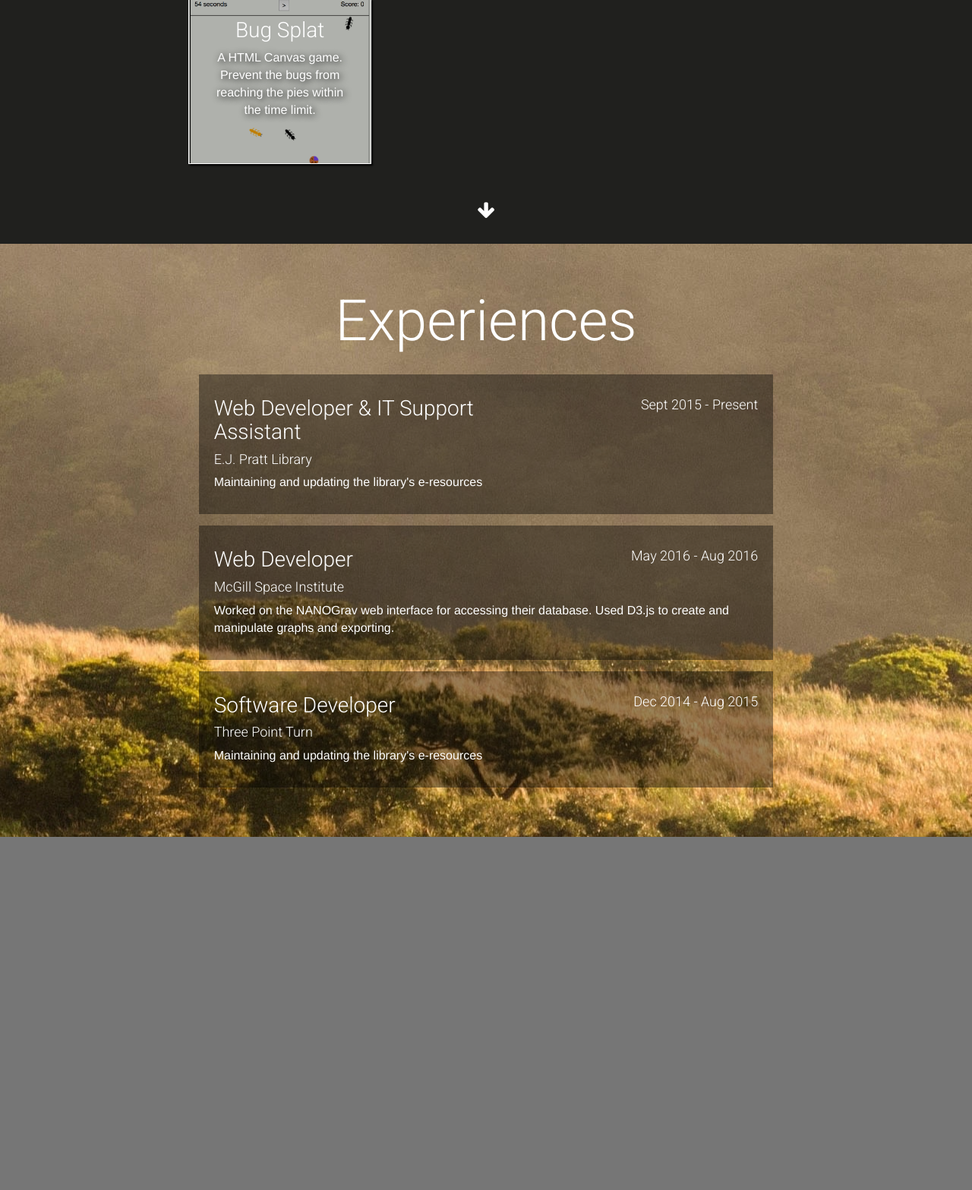
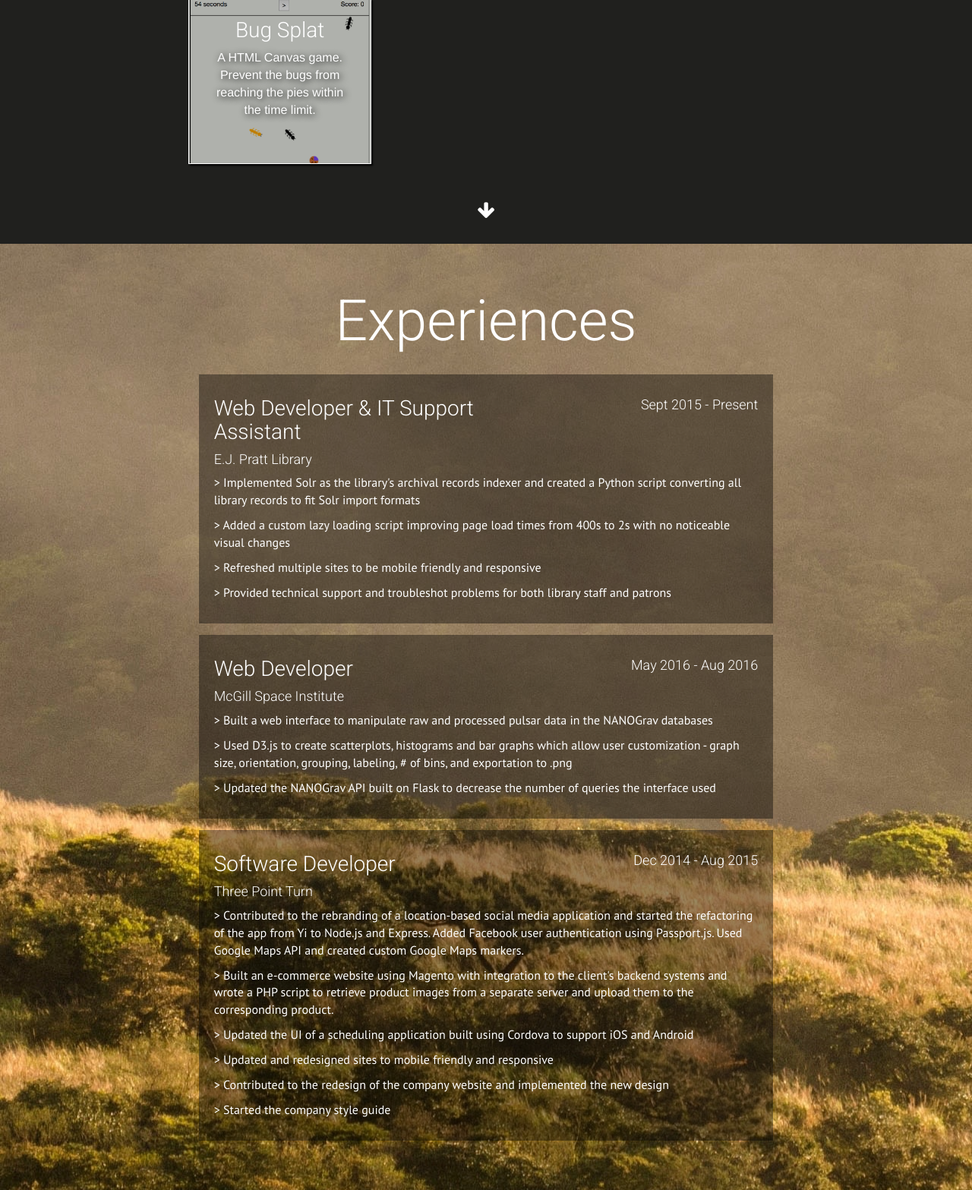
Before and after one commit to Jaacky/jackyvan.com, a Flask app: page / in a window 1280 px wide. Shown: the part 1231-2798 px from the top of the page at 76% size. Before the commit the page ends 2333 px from the top, so only its background shows below. Run offline with Flask 2, Linux system fonts and the light colour scheme; some libraries are stand-ins or nearby versions.

Commit message:
Updating experiences

```diff
--- a/www/static/css/styles.css
+++ b/www/static/css/styles.css
@@ -300,6 +300,7 @@ h5 {
 }
 
 .experience p {
+	font-family: 'PT Sans';
 	font-size: 16px;
 	font-weight: 300;
 }
--- a/www/templates/index.html
+++ b/www/templates/index.html
@@ -103,7 +103,16 @@
       </div>
       <h4>E.J. Pratt Library</h4>
       <p>
-        Maintaining and updating the library's e-resources
+        > Implemented Solr as the library's archival records indexer and created a Python script converting all library records to fit Solr import formats
+      </p>
+      <p>
+        > Added a custom lazy loading script improving page load times from 400s to 2s with no noticeable visual changes
+      </p>
+      <p>
+        > Refreshed multiple sites to be mobile friendly and responsive
+      </p>
+      <p>
+        > Provided technical support and troubleshot problems for both library staff and patrons
       </p>
     </div>
   </div>
@@ -116,7 +125,13 @@
       </div>
       <h4>McGill Space Institute</h4>
       <p>
-        Worked on the NANOGrav web interface for accessing their database. Used D3.js to create and manipulate graphs and exporting.
+        > Built a web interface to manipulate raw and processed pulsar data in the NANOGrav databases
+      </p>
+      <p>
+        > Used D3.js to create scatterplots, histograms and bar graphs which allow user customization - graph size, orientation, grouping, labeling, # of bins, and exportation to .png
+      </p>
+      <p>
+        > Updated the NANOGrav API built on Flask to decrease the number of queries the interface used
       </p>
     </div>
   </div>
@@ -129,7 +144,22 @@
       </div>
       <h4>Three Point Turn</h4>
       <p>
-        Maintaining and updating the library's e-resources
+        > Contributed to the rebranding of a location-based social media application and started the refactoring of the app from Yi to Node.js and Express. Added Facebook user authentication using Passport.js. Used Google Maps API and created custom Google Maps markers.
+      </p>
+      <p>
+        > Built an e-commerce website using Magento with integration to the client's backend systems and wrote a PHP script to retrieve product images from a separate server and upload them to the corresponding product.
+      </p>
+      <p>
+        > Updated the UI of a scheduling application built using Cordova to support iOS and Android
+      </p>
+      <p>
+        > Updated and redesigned sites to mobile friendly and responsive
+      </p>
+      <p>
+        > Contributed to the redesign of the company website and implemented the new design
+      </p>
+      <p>
+        > Started the company style guide
       </p>
     </div>
   </div>
```
